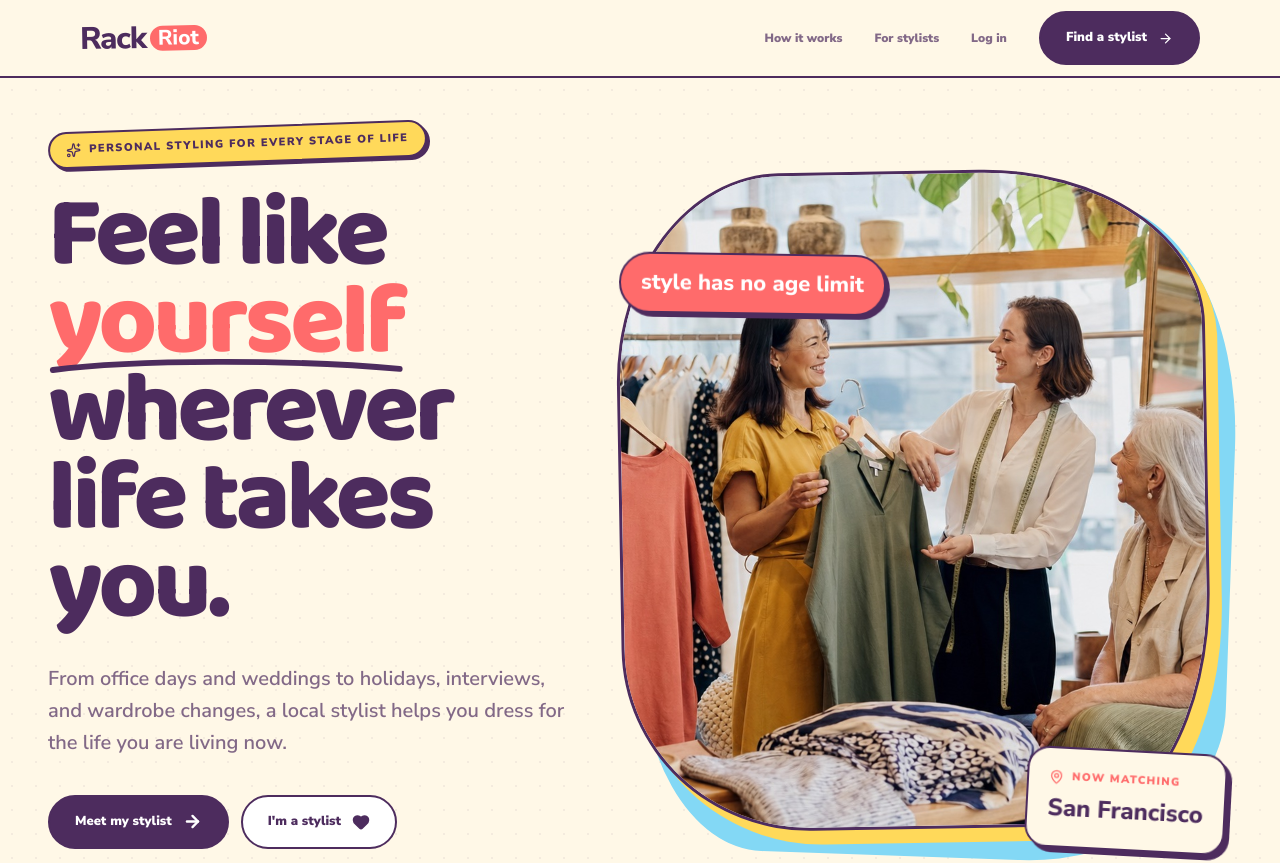
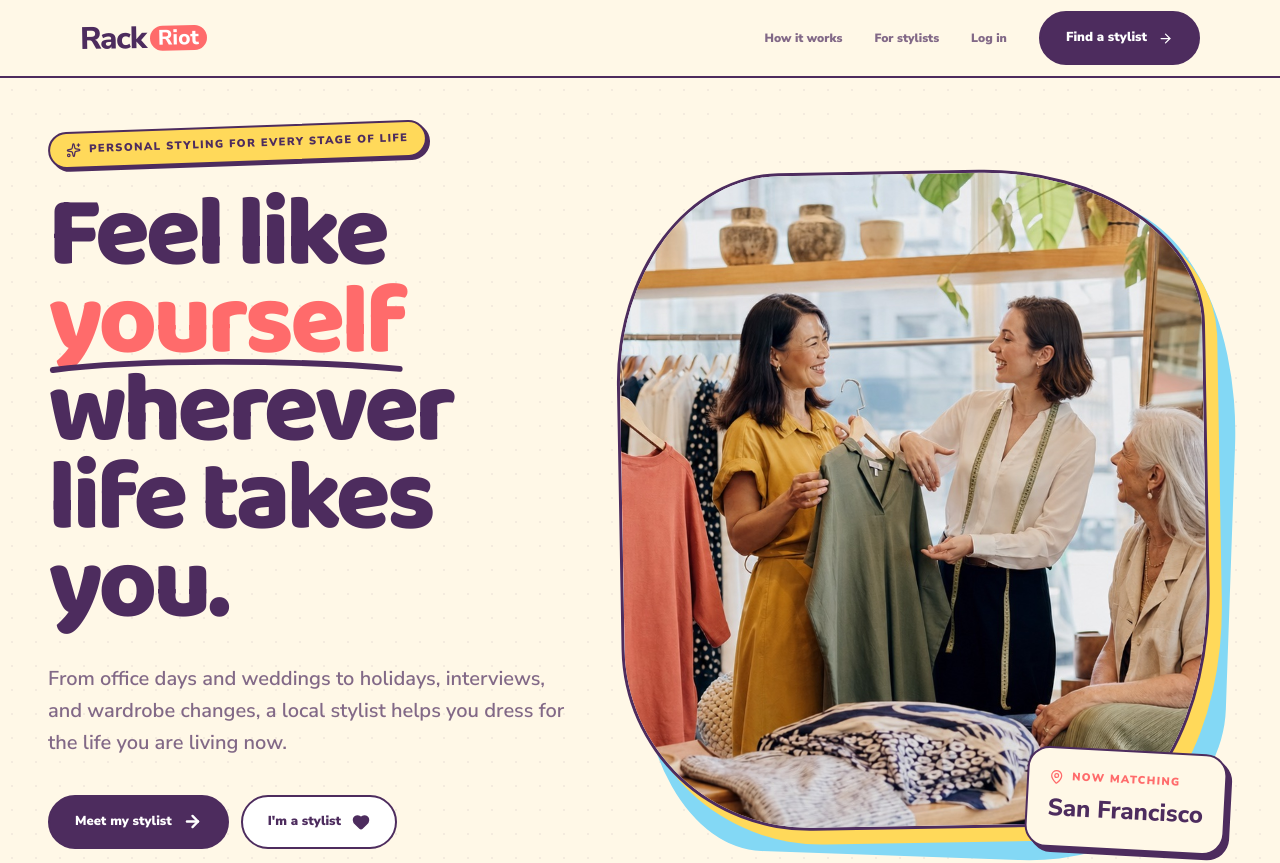
Before and after one commit to hashkeys88/rack-riot, a React (Vite) app: page / in a window 1280 px wide. Shown: the top 863 px of the page. Built offline with nearby package versions, Linux system fonts and the light colour scheme; no server answers.

Commit message:
refine inclusive hero messaging

```diff
--- a/src/index.css
+++ b/src/index.css
@@ -255,10 +255,6 @@ textarea::placeholder {
   }
 }
 
-.all-ages-float {
-  animation: all-ages-float 4.5s ease-in-out infinite;
-}
-
 .all-ages-card {
   animation: all-ages-breathe 5.5s ease-in-out infinite alternate;
   transition: transform 240ms ease, box-shadow 240ms ease;
@@ -268,11 +264,6 @@ textarea::placeholder {
   animation-play-state: paused;
   transform: translateY(-7px);
   box-shadow: 9px 10px 0 #4d2c5e;
-}
-
-@keyframes all-ages-float {
-  0%, 100% { transform: translateY(0) rotate(-3deg); }
-  50% { transform: translateY(-9px) rotate(1deg); }
 }
 
 @keyframes all-ages-breathe {
--- a/src/pages/HomeWhimsical.jsx
+++ b/src/pages/HomeWhimsical.jsx
@@ -91,9 +91,6 @@ export default function HomeWhimsical() {
             <div className="absolute inset-[4%_0_2%_4%] rotate-2 rounded-[38%_24%_34%_22%/28%_36%_24%_32%] bg-play-sky" />
             <div className="absolute inset-[0_4%_6%_0] -rotate-1 overflow-hidden rounded-[28%_38%_24%_32%/32%_24%_36%_28%] border-[3px] border-play-plum bg-white shadow-[12px_14px_0_#FFD95A]">
               <img src={friendsShoppingImage} alt="Adults of different ages enjoying a styling session together" className="h-full w-full object-cover" fetchPriority="high" />
-            </div>
-            <div className="all-ages-float absolute -left-1 top-[13%] -rotate-3 rounded-full border-2 border-play-plum bg-play-coral px-5 py-3 font-playful text-[18px] font-extrabold text-white shadow-[4px_4px_0_#4D2C5E] sm:left-0 sm:text-[22px]">
-              style has no age limit
             </div>
             <div className="absolute bottom-[3%] right-[1%] rotate-3 rounded-[22px] border-2 border-play-plum bg-play-cream p-4 shadow-[5px_5px_0_#4D2C5E] sm:p-5">
               <p className="flex items-center gap-2 text-[11px] font-black uppercase tracking-[0.12em] text-play-coral">
```
